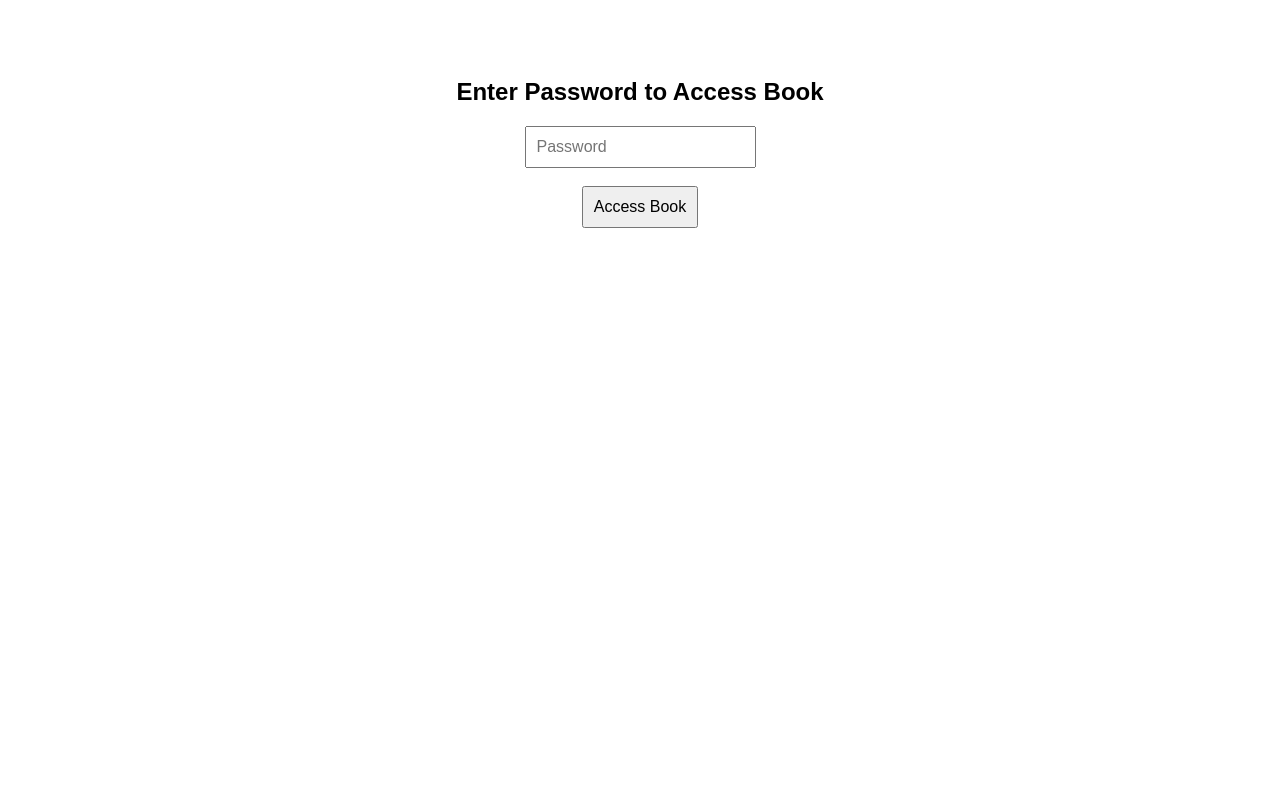
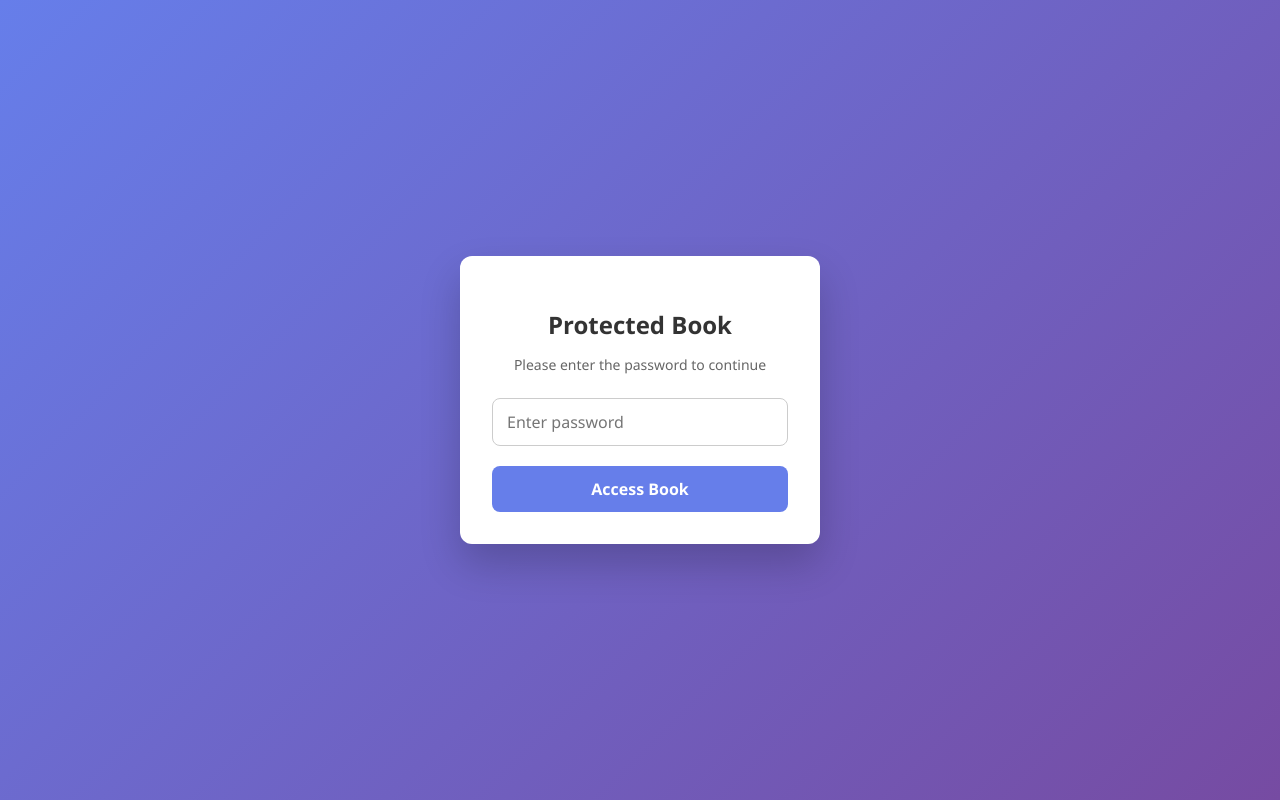
Before and after one commit to emmanuel9fortune/Vikky, a plain HTML site: page index.html in a window 1280 px wide. Drawn offline with Linux system fonts and the light colour scheme.

Commit message:
Update index.html

```diff
--- a/index.html
+++ b/index.html
@@ -1,30 +1,127 @@
 <!DOCTYPE html>
-<html>
+<html lang="en">
 <head>
+  <meta charset="UTF-8">
   <title>Protected Book</title>
   <meta name="viewport" content="width=device-width, initial-scale=1">
+
   <style>
-    body { font-family: Arial; text-align: center; padding: 50px; }
-    input, button { padding: 10px; font-size: 16px; }
+    * {
+      box-sizing: border-box;
+      font-family: "Segoe UI", Roboto, Arial, sans-serif;
+    }
+
+    body {
+      margin: 0;
+      min-height: 100vh;
+      background: linear-gradient(135deg, #667eea, #764ba2);
+      display: flex;
+      align-items: center;
+      justify-content: center;
+    }
+
+    .card {
+      background: #ffffff;
+      padding: 32px;
+      width: 100%;
+      max-width: 360px;
+      border-radius: 12px;
+      box-shadow: 0 20px 40px rgba(0, 0, 0, 0.2);
+      text-align: center;
+      animation: fadeIn 0.6s ease;
+    }
+
+    h2 {
+      margin-bottom: 10px;
+      color: #333;
+    }
+
+    p {
+      color: #666;
+      font-size: 14px;
+      margin-bottom: 24px;
+    }
+
+    input {
+      width: 100%;
+      padding: 12px 14px;
+      font-size: 16px;
+      border-radius: 8px;
+      border: 1px solid #ccc;
+      outline: none;
+      transition: border-color 0.3s;
+    }
+
+    input:focus {
+      border-color: #667eea;
+    }
+
+    button {
+      width: 100%;
+      margin-top: 20px;
+      padding: 12px;
+      font-size: 16px;
+      font-weight: 600;
+      color: #fff;
+      background: #667eea;
+      border: none;
+      border-radius: 8px;
+      cursor: pointer;
+      transition: background 0.3s, transform 0.1s;
+    }
+
+    button:hover {
+      background: #5a67d8;
+    }
+
+    button:active {
+      transform: scale(0.98);
+    }
+
+    .error {
+      margin-top: 12px;
+      color: #e53e3e;
+      font-size: 14px;
+      display: none;
+    }
+
+    @keyframes fadeIn {
+      from {
+        opacity: 0;
+        transform: translateY(10px);
+      }
+      to {
+        opacity: 1;
+        transform: translateY(0);
+      }
+    }
   </style>
 </head>
+
 <body>
 
-  <h2>Enter Password to Access Book</h2>
+  <div class="card">
+    <h2>Protected Book</h2>
+    <p>Please enter the password to continue</p>
 
-  <input type="password" id="password" placeholder="Password">
-  <br><br>
-  <button onclick="checkPassword()">Access Book</button>
+    <input type="password" id="password" placeholder="Enter password">
+    <button onclick="checkPassword()">Access Book</button>
+
+    <div class="error" id="errorMessage">
+      Incorrect password. Please try again.
+    </div>
+  </div>
 
   <script>
     function checkPassword() {
       const correctPassword = "BOOK123"; // CHANGE THIS
       const userPassword = document.getElementById("password").value;
+      const errorMessage = document.getElementById("errorMessage");
 
       if (userPassword === correctPassword) {
-        window.location.href = "google.com";
+        window.location.href = "https://google.com";
       } else {
-        alert("Incorrect password");
+        errorMessage.style.display = "block";
       }
     }
   </script>
```
